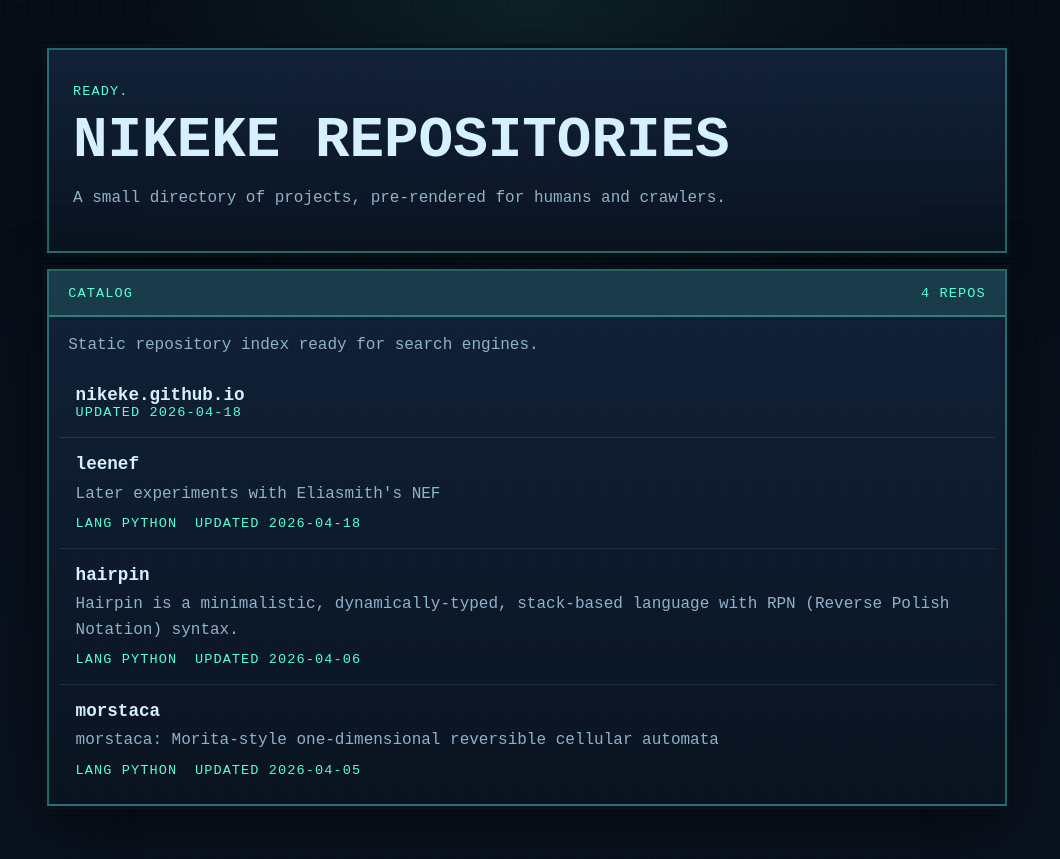
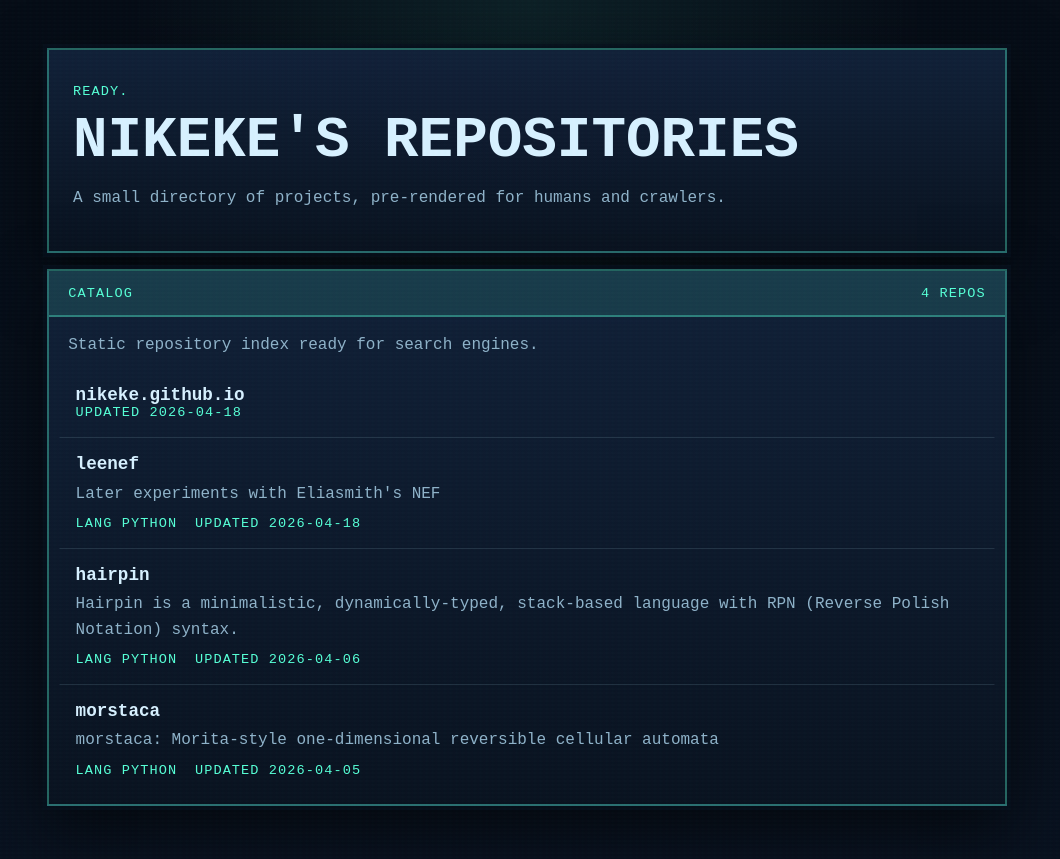
Before and after one commit to nikeke/nikeke.github.io, a Jekyll site: the page built from index.html, in a window 1280 px wide. Shown: the top 859 px of the page, without its empty margins (113-1173 px from the left). Built offline with Jekyll 4.4.1, drawn with Linux system fonts in a browser that asks for light colours.

Commit message:
Update repository header to include possessive form

```diff
--- a/index.html
+++ b/index.html
@@ -6,7 +6,7 @@
 <main class="screen">
   <header class="hero">
     <p class="boot-line">READY.</p>
-    <h1>nikeke repositories</h1>
+    <h1>nikeke's repositories</h1>
     <p class="intro">
       A small directory of projects, pre-rendered for humans and crawlers.
     </p>
```
